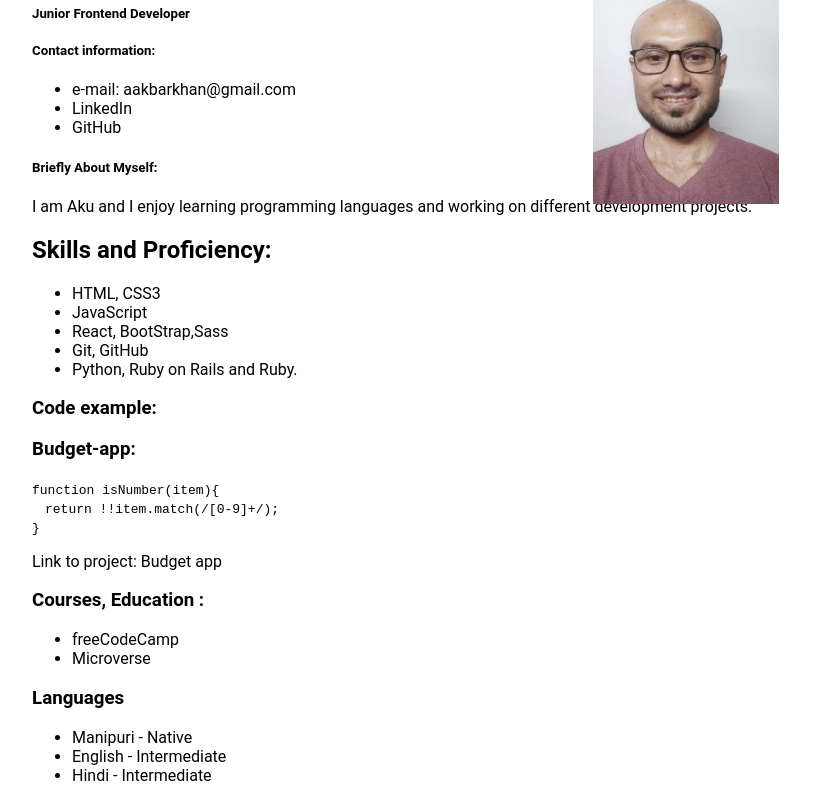
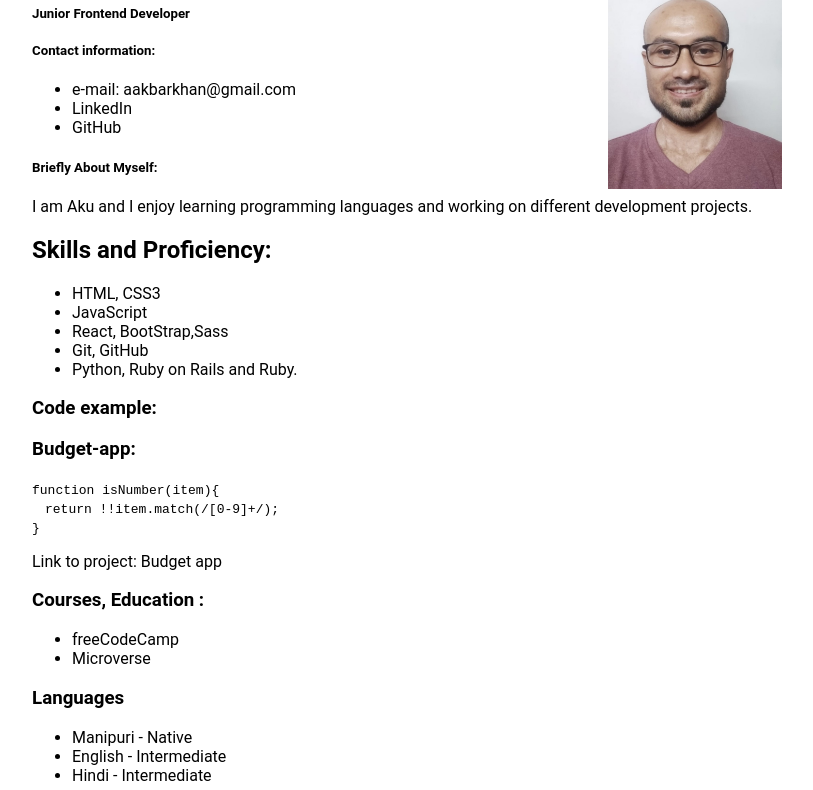
Before and after one commit to aakbarkhan/rsschool-cv, a plain HTML site: page index.html in a window 1280 px wide. Shown: the part 125-915 px from the top of the page, without its empty margins (160-973 px from the left). Drawn offline with Linux system fonts and the light colour scheme.

Commit message:
docs: update css position

```diff
--- a/style.css
+++ b/style.css
@@ -9,12 +9,12 @@ header,.name{
 
 .profile {
     position: absolute;
-    left: 753px;
+    left: 60%;
 }
 
 .pic {
     width: 100%;
-    height: 248px;
+    height: 233px;
 }
 
 a {
```
